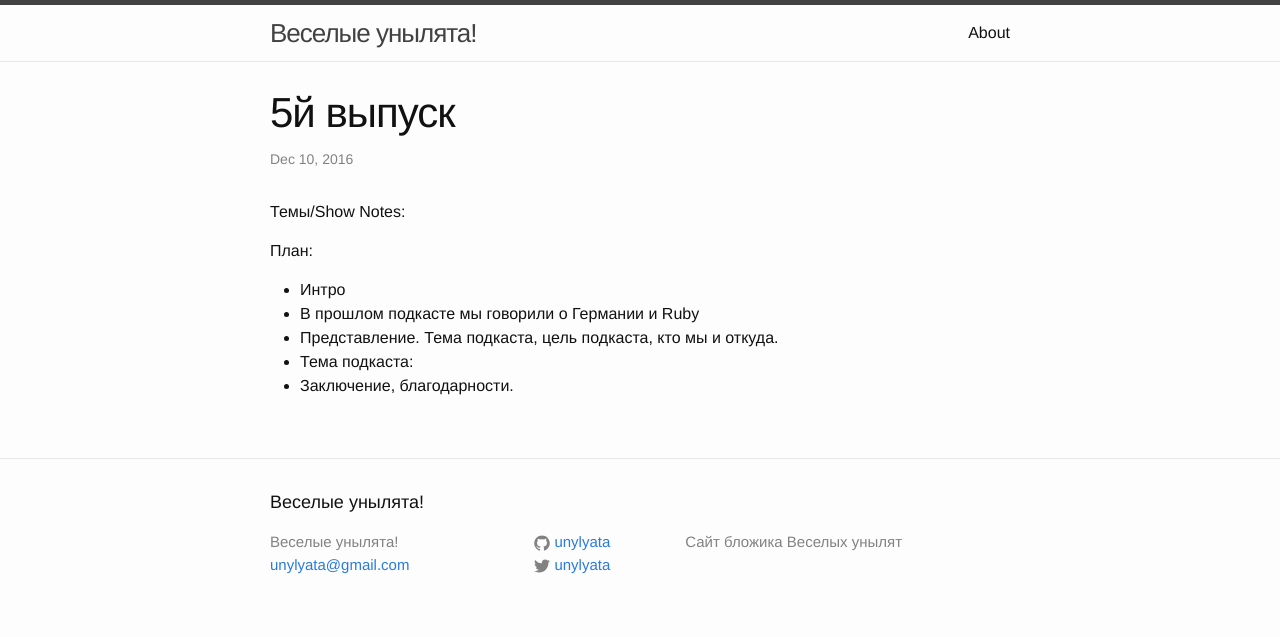
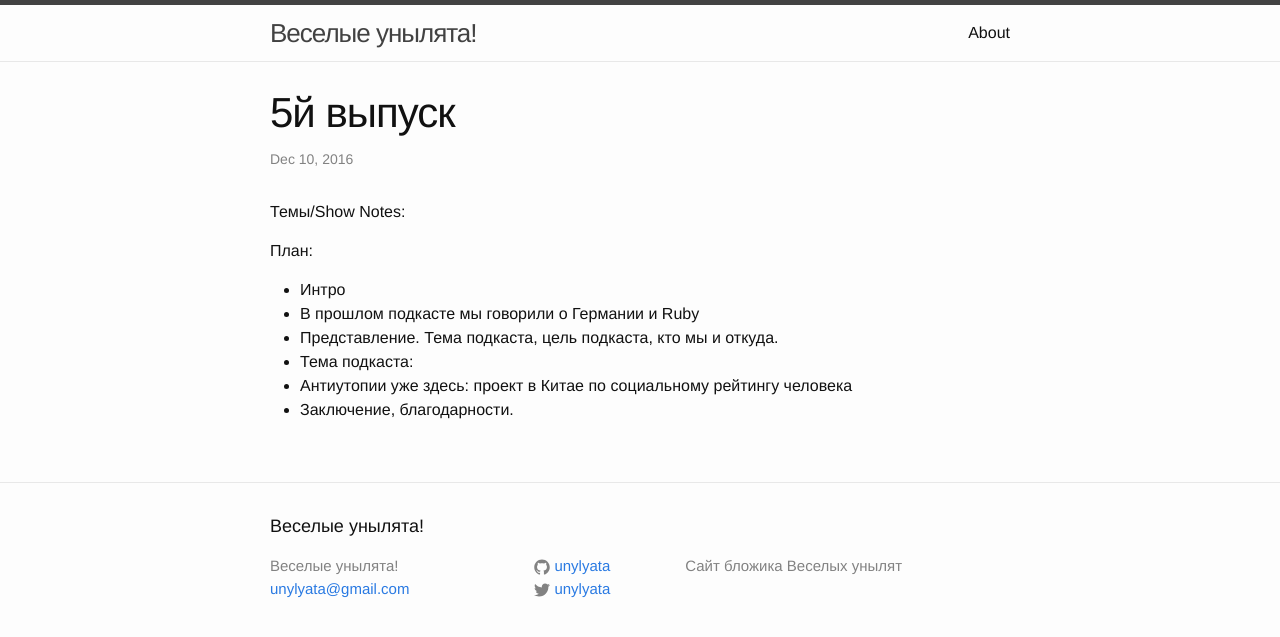
Before and after one commit to unylyata/unylyata.github.io, a Jekyll site: the page built from _posts/2016-12-10-podcast-5.markdown, in a window 1280 px wide. Shown: the top 637 px of the page. Built offline with Jekyll 4.4.1, drawn with Linux system fonts in a browser that asks for light colours; comment, search, counter and statistics services are not loaded.

Commit message:
Add new topic

```diff
--- a/_posts/2016-12-10-podcast-5.markdown
+++ b/_posts/2016-12-10-podcast-5.markdown
@@ -14,4 +14,5 @@ comments: true
 - В прошлом подкасте мы говорили о Германии и Ruby
 - Представление. Тема подкаста, цель подкаста, кто мы и откуда.
 - Тема подкаста:
+- Антиутопии уже здесь: проект в Китае по социальному рейтингу человека
 - Заключение, благодарности.
```
